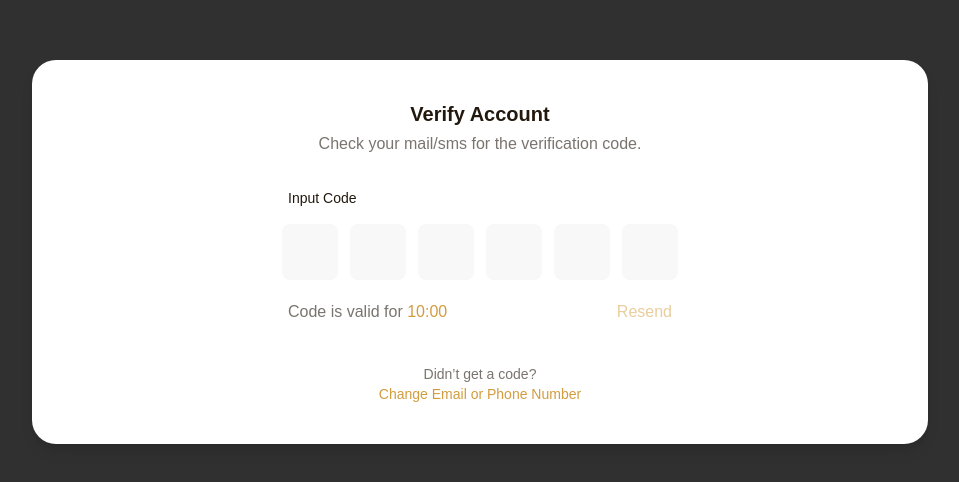
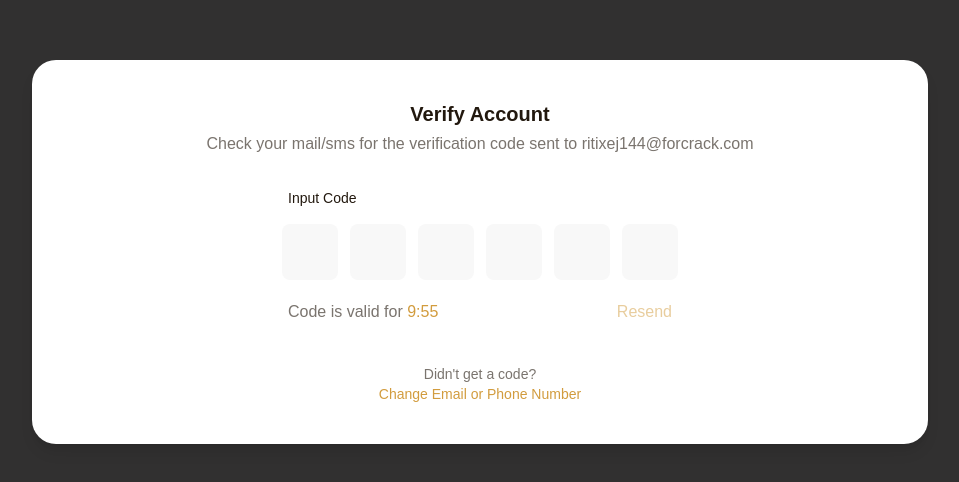
Before and after one commit to Tomtiko04/ChitLinkP, a React (Vite) app: page /auth/verify in a window 1280 px wide. Shown: the part 148-630 px from the top of the page, without its empty margins (160-1119 px from the left). Built offline with nearby package versions, Linux system fonts and the light colour scheme.

Commit message:
Completed email verification

```diff
--- a/src/components/features/authetication/useAuth.js
+++ b/src/components/features/authetication/useAuth.js
@@ -59,20 +59,22 @@ const useSignup = () => {
 const useVerifyAccount = () =>{
   const {
     mutate: isVerifyAccount,
-    isPending: isVerifingAccount,
+    isPending: isVerifyingAccount,
     error: isErrorVerifyAccount,
   } = useMutation({
     mutationFn: verifyAccountApi,
     onSuccess: (data)=>{
       console.log("Verify data", data);
-      toast.success(data?.message || "Account verified successfully")
+      toast.success(data?.message || "Account verified successfully");
+      navigate('/auth/verify/success');
     },
     onError: (err)=>{
+      console.log(err);
       toast.error(err.response?.data?.message || 'An unexpected error occurred.');
     }
   });
 
-  return {isErrorVerifyAccount, isVerifingAccount, isVerifyAccount}
+  return {isErrorVerifyAccount, isVerifyingAccount, isVerifyAccount}
 }
 
 export { useLogin, useSignup, useVerifyAccount };
--- a/src/pages/VerifyAccount.jsx
+++ b/src/pages/VerifyAccount.jsx
@@ -1,15 +1,35 @@
-import React, { useRef, useState } from 'react';
+import React, { useEffect, useRef, useState } from 'react';
 import toast from 'react-hot-toast';
+import { useVerifyAccount } from '../components/features/authetication/useAuth';
 import useAuthStore from '../store/authStore';
-import { useVerifyAccount } from '../components/features/authetication/useAuth';
 
 export default function VerifyAccount() {
-  const email = 'ritixej144@forcrack.com';
+  const email = useAuthStore((state) => state.email) || 'ritixej144@forcrack.com';
 
-  const {isErrorVerifyAccount, isVerifingAccount, isVerifyAccount} = useVerifyAccount();
+  const { isVerifyingAccount, isVerifyAccount } = useVerifyAccount();
   const [code, setCode] = useState(['', '', '', '', '', '']);
-  const [timeLeft, setTimeLeft] = useState(600); // 10 minute countdown
+  const [timeLeft, setTimeLeft] = useState(600);
   const inputRefs = useRef([]);
+
+  useEffect(() => {
+    if (timeLeft === 0) return;
+
+    const timer = setInterval(() => {
+      setTimeLeft((prevTime) => (prevTime > 0 ? prevTime - 1 : 0));
+    }, 1000);
+
+    return () => clearInterval(timer);
+  }, [timeLeft]);
+
+  const handlePaste = (e) => {
+    const paste = e.clipboardData.getData('text');
+    if (paste.length === 6 && /^\d+$/.test(paste)) {
+      const newCode = paste.split('');
+      setCode(newCode);
+      handleVerify(paste);
+      inputRefs.current[5]?.focus();
+    }
+  };
 
   const handleChange = (index, value) => {
     // Only allow numbers
@@ -46,7 +66,7 @@ export default function VerifyAccount() {
       toast.error('The code must be 6 characters long.');
       return;
     }
-    isVerifyAccount({email, code: fullCode.join('')})
+    isVerifyAccount({email, code: fullCode});
   };
 
   const formatTime = (seconds) => {
@@ -61,7 +81,7 @@ export default function VerifyAccount() {
         <div className="mx-auto flex flex-col items-center">
           <h4 className="text-center text-xl font-semibold text-[#22180E]">Verify Account</h4>
           <p className="mt-1 text-center text-sm text-[#22180E]/60 sm:text-base">
-            Check your mail/sms for the verification code.
+            Check your mail/sms for the verification code sent to {email}
           </p>
 
           <div className="mt-6 w-full max-w-sm sm:mt-8">
@@ -79,6 +99,7 @@ export default function VerifyAccount() {
                     value={digit}
                     onChange={(e) => handleChange(index, e.target.value)}
                     onKeyDown={(e) => handleKeyDown(index, e)}
+                    onPaste={handlePaste}
                     className={`h-10 w-10 rounded-lg text-center text-sm font-medium transition-colors duration-300 focus:outline-none sm:h-12 sm:w-12 sm:text-base md:h-14 md:w-14 ${
                       digit ? 'bg-[#FFF4DD]' : 'bg-[#F8F8F8]'
                     } text-[#D29C3E]/60`}
@@ -101,8 +122,12 @@ export default function VerifyAccount() {
             </div>
           </div>
 
+          {isVerifyingAccount && (
+            <p className="mt-4 text-sm text-gray-500">Verifying...</p>
+          )}
+
           <div className="pt-10 text-center text-sm">
-            <p className="text-[#22180E]/60">Didn’t get a code?</p>
+            <p className="text-[#22180E]/60">Didn't get a code?</p>
             <p className="text-[#D29C3E]">Change Email or Phone Number</p>
           </div>
         </div>
--- a/src/services/apiAuth.js
+++ b/src/services/apiAuth.js
@@ -25,7 +25,7 @@ const signupUser = async (credentials) => {
 }
 
 const verifyAccount = async (details) =>{
-const {data} = await apiClient.post("/api/verify/user");
+const {data} = await apiClient.post("/api/verify/user", details);
 
 return data;
 }
```
